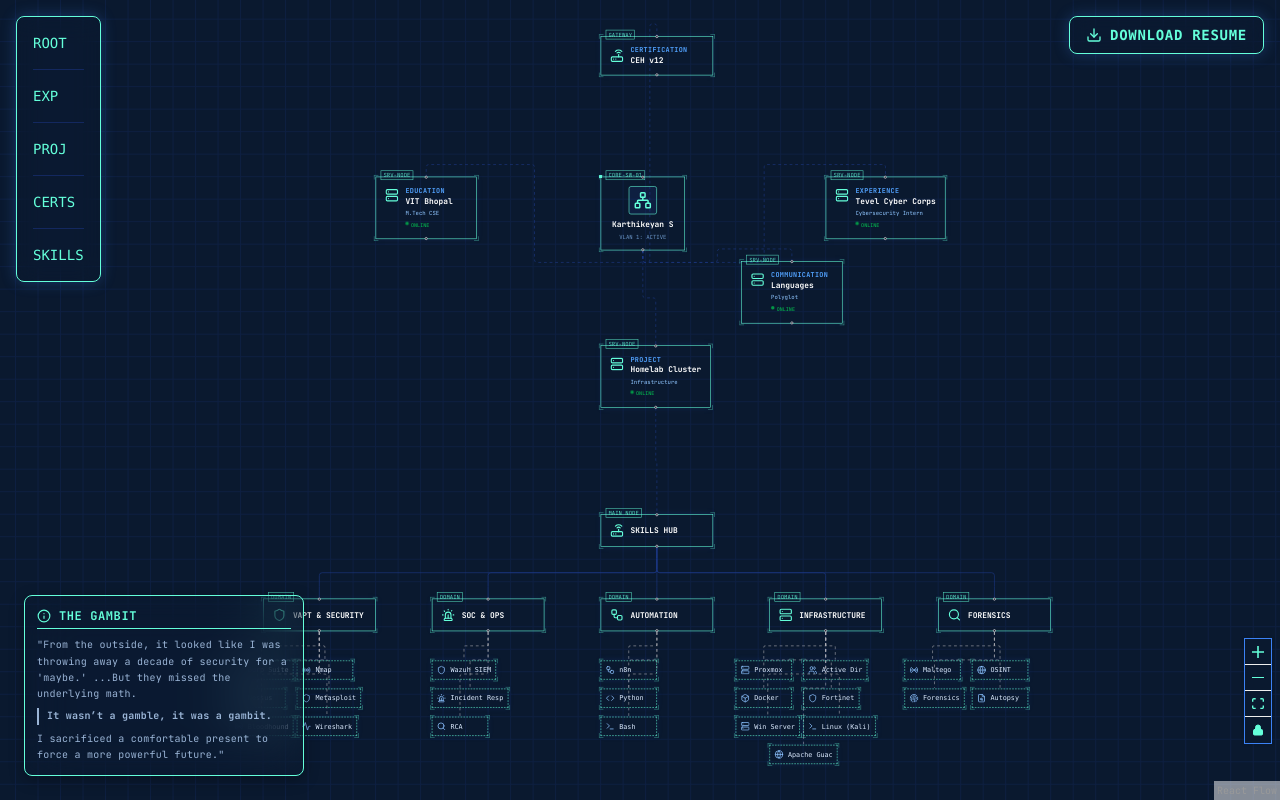
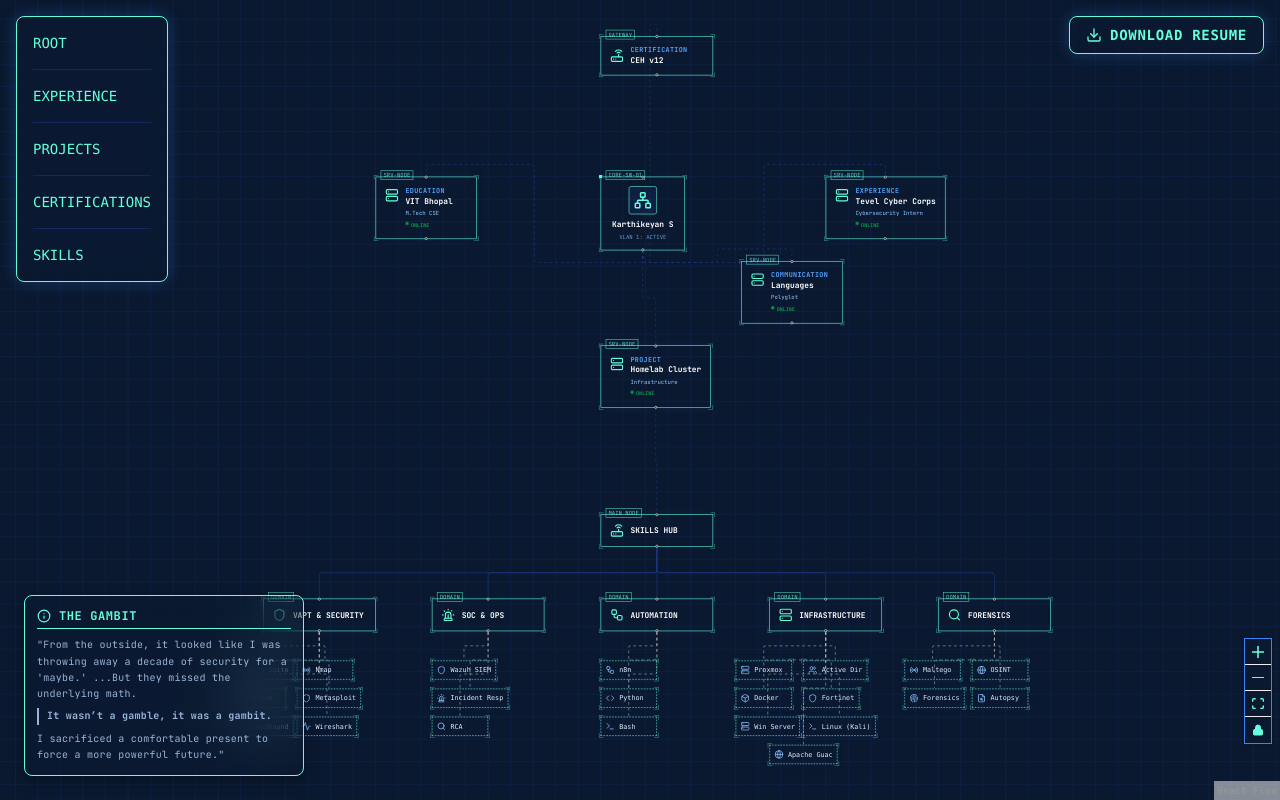
Before and after one commit to sherlockk-sec/portfolio-site, a React (Vite) app: page / in a window 1280 px wide. Built offline with nearby package versions, Linux system fonts and the light colour scheme.

Commit message:
Fix: Responsive Navigation Text (Full on Desktop, Short on Mobile)

```diff
--- a/src/components/ui/NavigationOverlay.tsx
+++ b/src/components/ui/NavigationOverlay.tsx
@@ -13,11 +13,20 @@ const NavigationOverlay: React.FC<NavigationOverlayProps> = ({ onNavigate }) =>
             <div className="fixed bottom-4 left-4 right-4 md:absolute md:top-4 md:left-4 md:right-auto md:bottom-auto md:w-auto z-50 flex md:flex-col items-center md:items-start gap-4 bg-blueprint-bg/90 backdrop-blur-md border border-blueprint-border p-3 md:p-4 rounded-xl md:rounded-lg shadow-[0_0_15px_rgba(59,130,246,0.3)] overflow-x-auto whitespace-nowrap scrollbar-hide justify-between md:justify-start">
                 <button onClick={() => onNavigate('home')} className="text-xs md:text-sm font-mono text-blueprint-text hover:text-white transition-colors md:w-full text-left">ROOT</button>
                 <span className="text-blue-800 h-4 w-[1px] md:w-full md:h-[1px] bg-blue-900/50"></span>
-                <button onClick={() => onNavigate('experience')} className="text-xs md:text-sm font-mono text-blueprint-text hover:text-white transition-colors md:w-full text-left">EXP</button>
+                <button onClick={() => onNavigate('experience')} className="text-xs md:text-sm font-mono text-blueprint-text hover:text-white transition-colors md:w-full text-left">
+                    <span className="md:hidden">EXP</span>
+                    <span className="hidden md:inline">EXPERIENCE</span>
+                </button>
                 <span className="text-blue-800 h-4 w-[1px] md:w-full md:h-[1px] bg-blue-900/50"></span>
-                <button onClick={() => onNavigate('projects')} className="text-xs md:text-sm font-mono text-blueprint-text hover:text-white transition-colors md:w-full text-left">PROJ</button>
+                <button onClick={() => onNavigate('projects')} className="text-xs md:text-sm font-mono text-blueprint-text hover:text-white transition-colors md:w-full text-left">
+                    <span className="md:hidden">PROJ</span>
+                    <span className="hidden md:inline">PROJECTS</span>
+                </button>
                 <span className="text-blue-800 h-4 w-[1px] md:w-full md:h-[1px] bg-blue-900/50"></span>
-                <button onClick={() => onNavigate('certifications')} className="text-xs md:text-sm font-mono text-blueprint-text hover:text-white transition-colors md:w-full text-left">CERTS</button>
+                <button onClick={() => onNavigate('certifications')} className="text-xs md:text-sm font-mono text-blueprint-text hover:text-white transition-colors md:w-full text-left">
+                    <span className="md:hidden">CERTS</span>
+                    <span className="hidden md:inline">CERTIFICATIONS</span>
+                </button>
                 <span className="text-blue-800 h-4 w-[1px] md:w-full md:h-[1px] bg-blue-900/50"></span>
                 <button onClick={() => onNavigate('skills')} className="text-xs md:text-sm font-mono text-blueprint-text hover:text-white transition-colors md:w-full text-left">SKILLS</button>
             </div>
```
